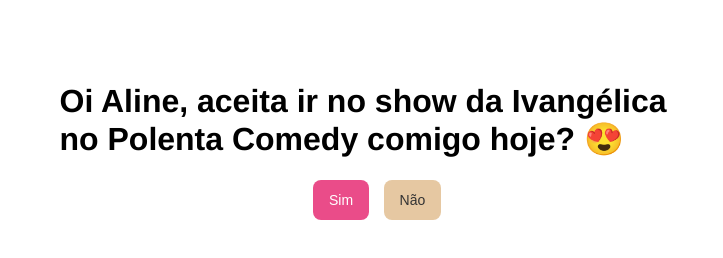
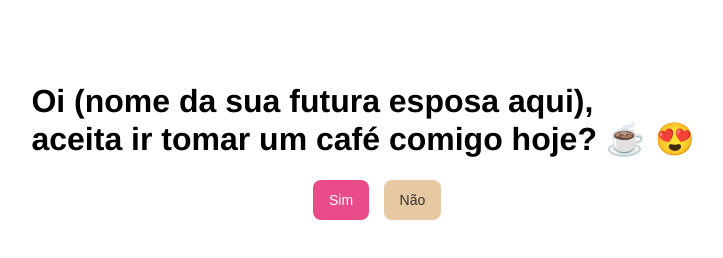
Before and after one commit to igorlazzaretti/Pedido-para-Estilo-Programador, a plain HTML site: page index.html in a window 1280 px wide. Shown: the whole page, without its empty margins (277-1000 px from the left). Drawn offline with Linux system fonts and the light colour scheme.

Commit message:
add: Emoticon Favicon and text back to default

```diff
--- a/index.html
+++ b/index.html
@@ -6,15 +6,17 @@
     <meta name="viewport" content="width=device-width, initial-scale=1.0" />
     <link rel="stylesheet" href="./stylle.css" defer>
     <script src="./scrypt.js" defer></script>
-    <title>Pedido para Aline</title>
+    <title>Pedido Estilo Programador</title>
+    <link rel="shortcut icon" href="favicon.ico" type="image/x-icon">
   </head>
   <body>
     <div class="box">
       <br>
       <br>
       <br>
-      <h1>Oi Aline, aceita ir no show da Ivangélica <br>
-      no Polenta Comedy comigo hoje? &#128525</h1>
+      <h1>Oi (nome da sua futura esposa aqui),
+        <br>
+        aceita ir tomar um café comigo hoje? &#9749 &#128525</h1>
 <!--&#9749 &#128525  -->
       <div class="buttons">
 
```
Also changed, not shown: favicon.ico (added).
